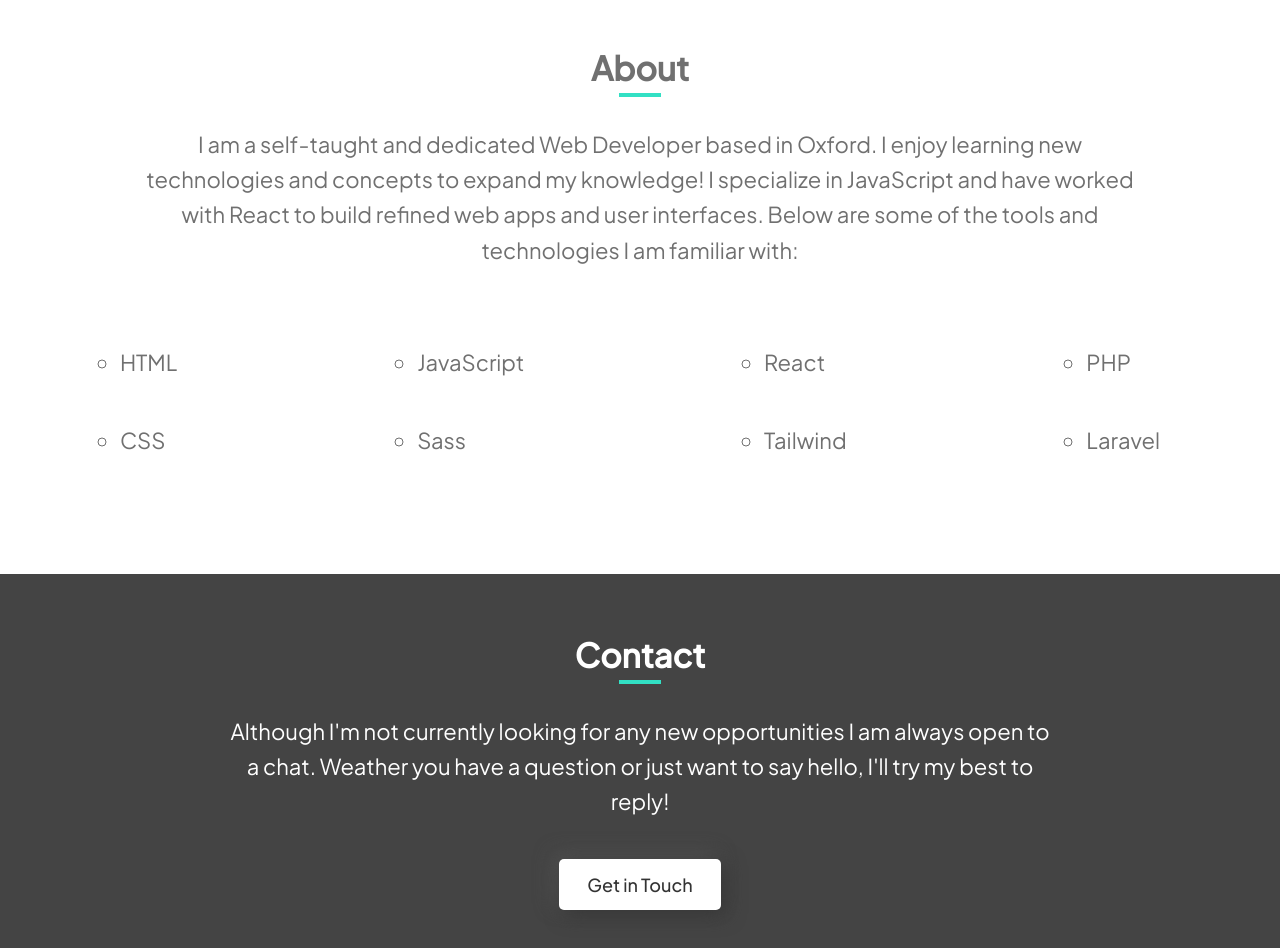
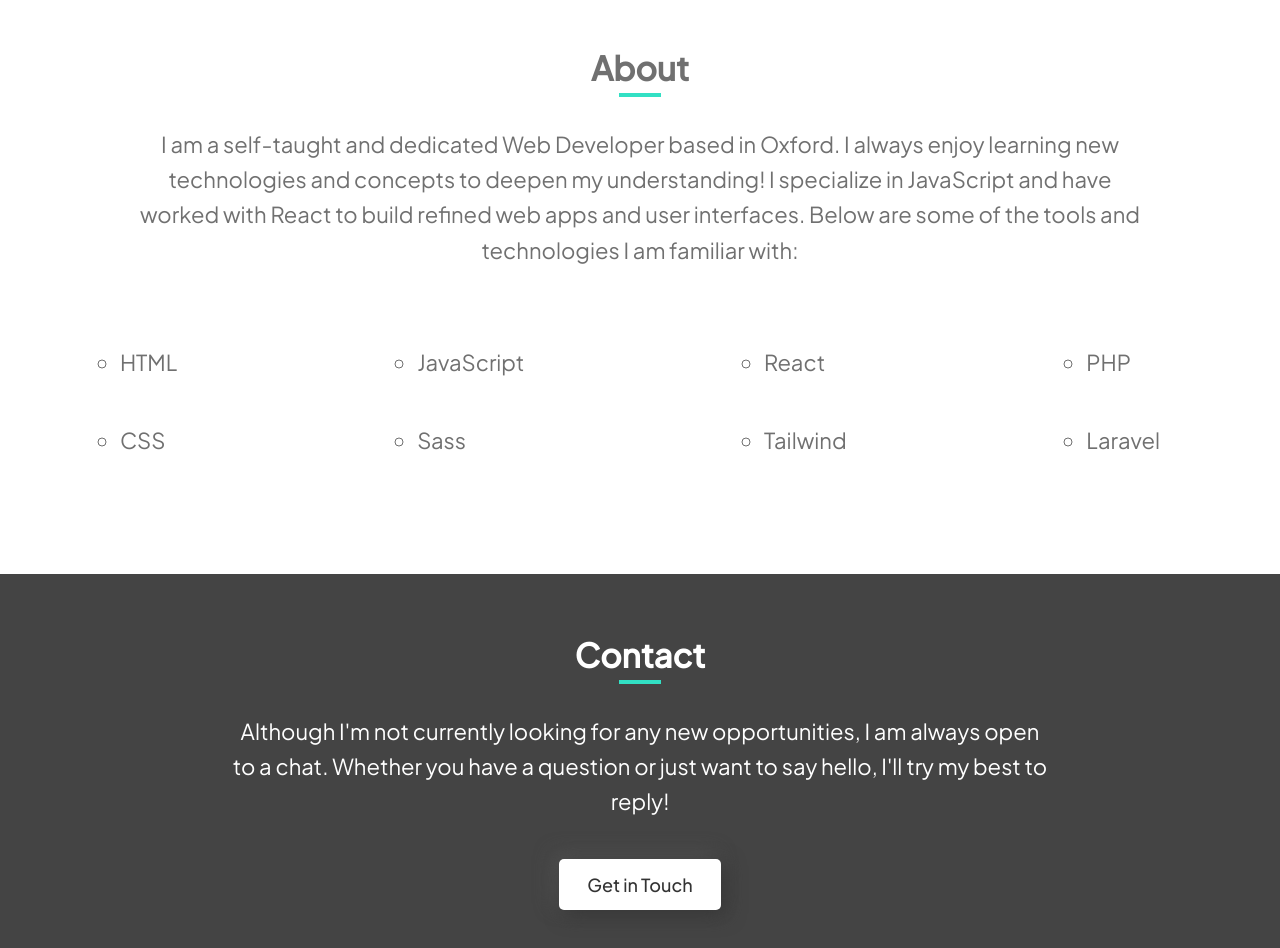
Before and after one commit to mohammedyh/portfolio-v1, a website built with Parcel: page src/index.html in a window 1280 px wide. Shown: the part 3160-4108 px from the top of the page. Built offline with nearby package versions, Linux system fonts and the light colour scheme.

Commit message:
<feat> Added Open Graph tags and fixed spelling error

```diff
--- a/src/index.html
+++ b/src/index.html
@@ -4,6 +4,10 @@
 <head>
   <meta charset="UTF-8" />
   <meta name="viewport" content="width=device-width, initial-scale=1.0" />
+  <meta property="og:title" content="Mohammed-Yousuf Hamid - Full Stack Web Developer" />
+  <meta property="og:type" content="website" />
+  <meta property="og:image" content="https://og-image.vercel.app/**MYHDigital**.png?theme=dark&md=1&fontSize=125px&images=https%3A%2F%2Fassets.vercel.com%2Fimage%2Fupload%2Ffront%2Fassets%2Fdesign%2Fvercel-triangle-white.svg" />
+  <meta property="og:url" content="https://www.myhdigital.co.uk" />
   <link rel="shortcut icon" href="./img/favicon.png" />
   <link rel="stylesheet" href="https://cdnjs.cloudflare.com/ajax/libs/font-awesome/5.13.1/css/all.min.css" />
   <link rel="stylesheet" href="scss/style.scss" />
@@ -259,7 +263,7 @@
     <h1 class="section__title">About</h1>
     <p class="section__subtitle">
       I am a self-taught and dedicated Web Developer based in Oxford. I
-      enjoy learning new technologies and concepts to expand my knowledge! I
+      always enjoy learning new technologies and concepts to deepen my understanding! I
       specialize in JavaScript and have worked with React to build refined
       web apps and user interfaces. Below are some of the
       tools and technologies I am familiar with:
@@ -288,8 +292,7 @@
   <section class="contact section" id="contact">
     <h1 class="section__title">Contact</h1>
     <p class="section__subtitle">
-      Although I'm not currently looking for any new opportunities I am always open to a chat. Weather you have a
-      question or just want to say hello, I'll try my best to reply!
+      Although I'm not currently looking for any new opportunities, I am always open to a chat. Whether you have a question or just want to say hello, I'll try my best to reply!
     </p>
     <a class="contact__btn" href="mailto:mohammedyousufhamid@gmail.com">Get in Touch</a>
   </section>
```
